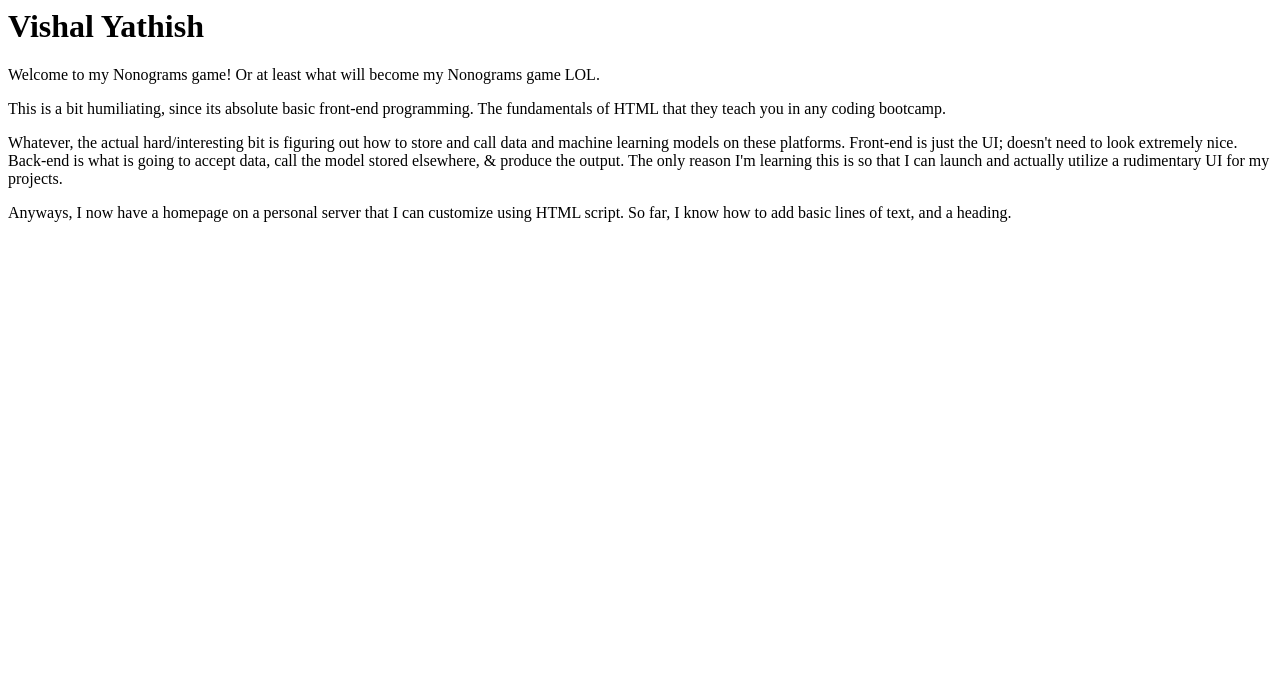
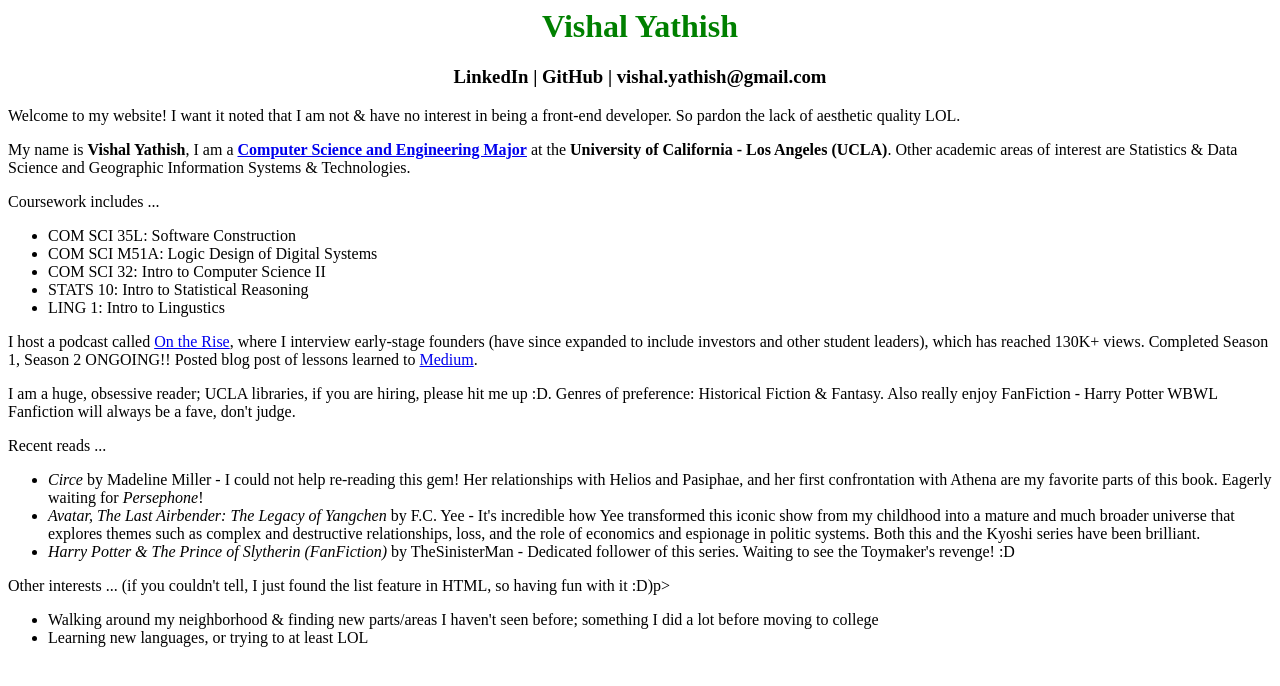
Before and after one commit to visyat/my_website, a Django app: page / in a window 1280 px wide. Shown: the top 686 px of the page. Run offline with Django 4.2, Linux system fonts and the light colour scheme.

Commit message:
Add files via upload

```diff
--- a/templates/home.html
+++ b/templates/home.html
@@ -1,5 +1,25 @@
-<h1>Vishal Yathish</h1>
-<p>Welcome to my Nonograms game! Or at least what will become my Nonograms game LOL.</p>
-<p>This is a bit humiliating, since its absolute basic front-end programming. The fundamentals of HTML that they teach you in any coding bootcamp. </p>
-<p>Whatever, the actual hard/interesting bit is figuring out how to store and call data and machine learning models on these platforms. Front-end is just the UI; doesn't need to look extremely nice. Back-end is what is going to accept data, call the model stored elsewhere, & produce the output. The only reason I'm learning this is so that I can launch and actually utilize a rudimentary UI for my projects. </p>
-<p>Anyways, I now have a homepage on a personal server that I can customize using HTML script. So far, I know how to add basic lines of text, and a heading. </p>
+<h1><center><FONT COLOR="GREEN">Vishal Yathish</FONT></center></h1>
+<h3><center>LinkedIn | GitHub | vishal.yathish@gmail.com</center></h3>
+<p>Welcome to my website! I want it noted that I am not & have no interest in being a front-end developer. So pardon the lack of aesthetic quality LOL.</p>
+<p>My name is <b>Vishal Yathish</b>, I am a <a href="https://catalog.registrar.ucla.edu/major/2023/ComputerScienceandEngineeringBS"><b>Computer Science and Engineering Major</b></a> at the <b>University of California - Los Angeles (UCLA)</b>. Other academic areas of interest are Statistics & Data Science and Geographic Information Systems & Technologies.</p>
+<p>Coursework includes ...</p>
+<ul>
+    <li>COM SCI 35L: Software Construction</li>
+    <li>COM SCI M51A: Logic Design of Digital Systems</li>
+    <li>COM SCI 32: Intro to Computer Science II</li>
+    <li>STATS 10: Intro to Statistical Reasoning</li>
+    <li>LING 1: Intro to Lingustics</li>
+</ul>
+<p>I host a podcast called <a href=https://open.spotify.com/show/2bZwgOe52p18k5M19RJFSg>On the Rise</a>, where I interview early-stage founders (have since expanded to include investors and other student leaders), which has reached 130K+ views. Completed Season 1, Season 2 ONGOING!! Posted blog post of lessons learned to <a href="https://medium.com/@vishal.yathish/startup-lessons-from-season-1-on-the-rise-podcast-135332ff5849">Medium</a>.</p>
+<p>I am a huge, obsessive reader; UCLA libraries, if you are hiring, please hit me up :D. Genres of preference: Historical Fiction & Fantasy. Also really enjoy FanFiction - Harry Potter WBWL Fanfiction will always be a fave, don't judge.</p>
+<p>Recent reads ... </p>
+<ul>
+    <li><i>Circe</i> by Madeline Miller - I could not help re-reading this gem! Her relationships with Helios and Pasiphae, and her first confrontation with Athena are my favorite parts of this book. Eagerly waiting for <i>Persephone</i>!</li>
+    <li><i>Avatar, The Last Airbender: The Legacy of Yangchen</i> by F.C. Yee - It's incredible how Yee transformed this iconic show from my childhood into a mature and much broader universe that explores themes such as complex and destructive relationships, loss, and the role of economics and espionage in politic systems. Both this and the Kyoshi series have been brilliant.</li>
+    <li><i>Harry Potter & The Prince of Slytherin (FanFiction)</i> by TheSinisterMan - Dedicated follower of this series. Waiting to see the Toymaker's revenge! :D</li>
+</ul>
+<p>Other interests ... (if you couldn't tell, I just found the list feature in HTML, so having fun with it :D)p>
+<ul>
+    <li>Walking around my neighborhood & finding new parts/areas I haven't seen before; something I did a lot before moving to college</li>
+    <li>Learning new languages, or trying to at least LOL</li>
+</ul>
```
